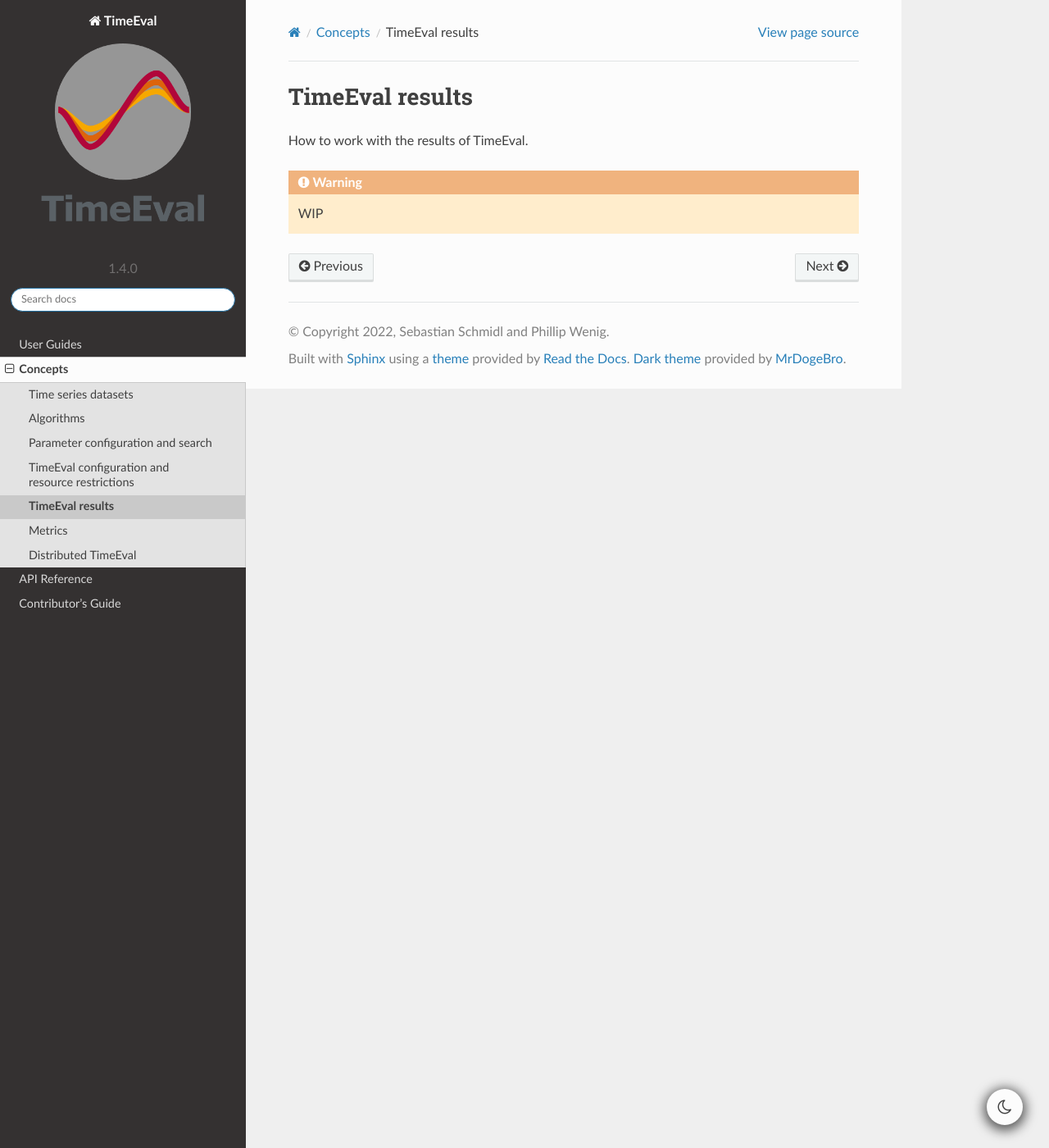
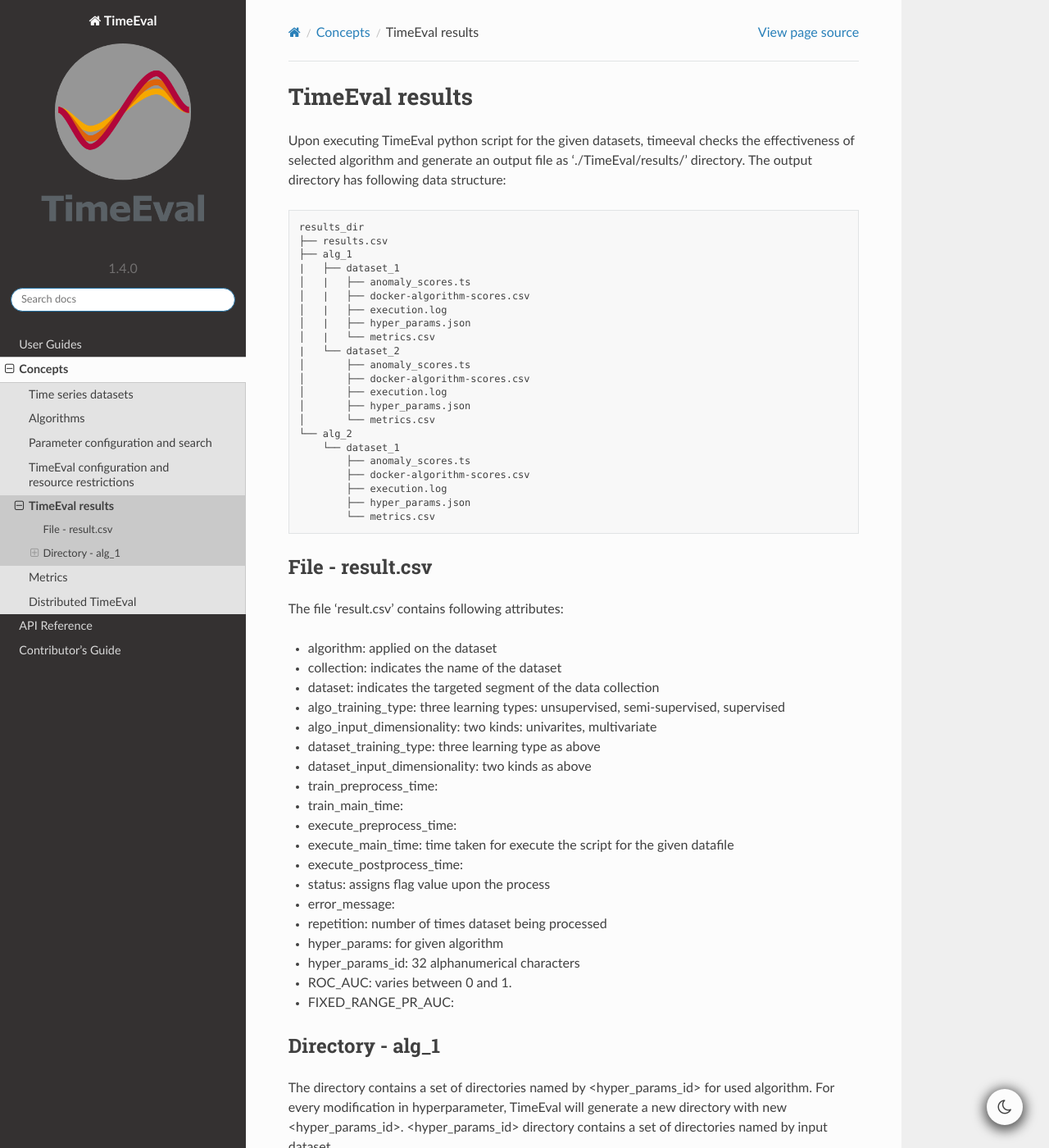
Before and after one commit to TimeEval/TimeEval, a Sphinx documentation site: the page built from docs/concepts/results.md, in a window 1280 px wide and 1400 px high. Shown: the whole window at 82% size. Built offline with Sphinx 7.4.7 and the Read the Docs theme 2.0.0, drawn with Linux system fonts in a browser that asks for light colours; some of the changed text lies outside the part shown.

Commit message:
Update timeeval result

````diff
--- a/docs/concepts/results.md
+++ b/docs/concepts/results.md
@@ -1,7 +1,78 @@
 # TimeEval results
 
-How to work with the results of TimeEval.
+Upon executing TimeEval python script for the given datasets, timeeval checks the effectiveness of selected algorithm and generate an output file as './TimeEval/results/<timestamp>' directory. The output directory has following data structure:
 
-```{warning}
-WIP
+```bash
+results_dir
+├── results.csv
+├── alg_1
+|   ├── dataset_1
+│   |   ├── anomaly_scores.ts
+│   |   ├── docker-algorithm-scores.csv
+│   |   ├── execution.log
+│   |   ├── hyper_params.json
+│   |   └── metrics.csv
+|   └── dataset_2
+│       ├── anomaly_scores.ts
+│       ├── docker-algorithm-scores.csv
+│       ├── execution.log
+│       ├── hyper_params.json
+│       └── metrics.csv
+└── alg_2
+    └── dataset_1
+        ├── anomaly_scores.ts
+        ├── docker-algorithm-scores.csv
+        ├── execution.log
+        ├── hyper_params.json
+        └── metrics.csv
+
 ```
+
+## File - result.csv
+The file 'result.csv' contains following attributes:
+
+- algorithm: applied on the dataset
+- collection: indicates the name of the dataset
+- dataset: indicates the targeted segment of the data collection
+- algo_training_type: three learning types: unsupervised, semi-supervised, supervised
+- algo_input_dimensionality: two kinds: univarites, multivariate
+- dataset_training_type: three learning type as above
+- dataset_input_dimensionality: two kinds as above
+- train_preprocess_time:
+- train_main_time:
+- execute_preprocess_time:
+- execute_main_time: time taken for execute the script for the given datafile
+- execute_postprocess_time:
+- status: assigns flag value upon the process
+- error_message:
+- repetition: number of times dataset being processed
+- hyper_params: for given algorithm
+- hyper_params_id: 32 alphanumerical characters
+- ROC_AUC: varies between 0 and 1.
+- FIXED_RANGE_PR_AUC:
+
+## Directory - alg_1
+The directory contains a set of directories named by <hyper_params_id> for used algorithm. For every modification in hyperparameter, TimeEval will generate a new directory with new <hyper_params_id>. <hyper_params_id> directory contains a set of directories named by input dataset.
+
+Result associated with respective dataset and algorithm is stored in following files:
+
+### anomaly_scores.ts
+
+### docker-algorithm-scores.csv
+
+### metrics.csv
+   This file consisting information related to metrics used in the experiment. In the above syntax, metrics can be selected by defining metric list as [met1, met2, ...]. Most common metric being used in TimeEval are:
+1. Classification-metrics: for binary dataset
+   - Precision
+   - Recall
+   - F1Score
+2. AUC-metrics: for continuous dataset
+   - RocAUC
+   - PrAUC
+4. Range-metrics: analyse segment of the dataset
+   - RangePrecision
+   - RangeRecall
+   - RangeFScore
+   - RangePrecisionRangeRecallAUC
+
+### hyper_params.json
````
